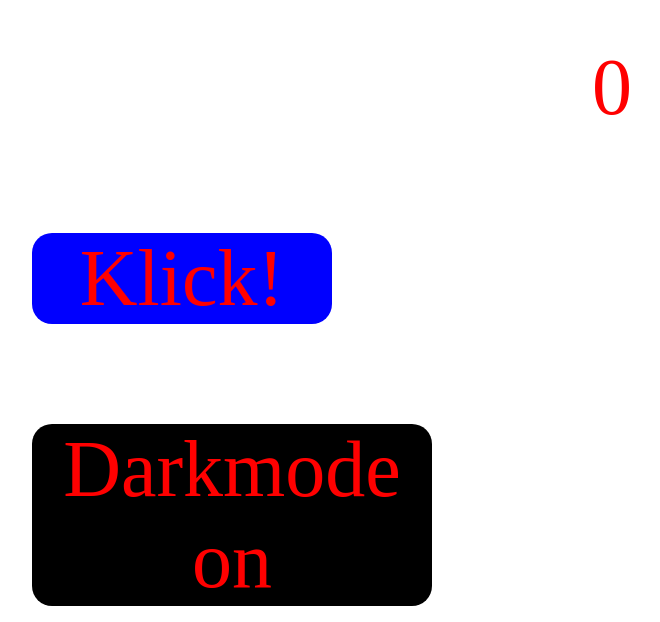
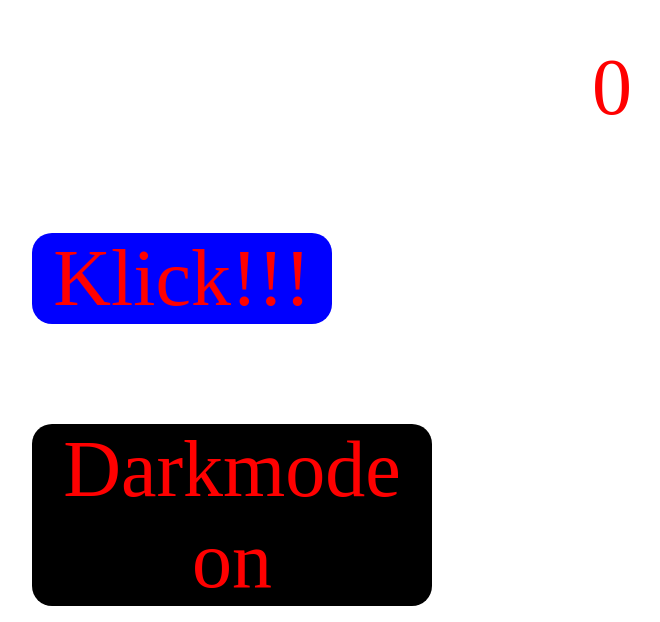
Before and after one commit to melavl/melavl.github.io, a plain HTML site: page index.html in a window 1280 px wide. Shown: the part 178-800 px from the top of the page, without its empty margins (28-688 px from the left). Drawn offline with Linux system fonts and the light colour scheme.

Commit message:
Update index.html

```diff
--- a/index.html
+++ b/index.html
@@ -11,7 +11,7 @@
 </div>
 
 <div class="button">
-  <p>Klick!</p>
+  <p>Klick!!!</p>
 </div>
 
 <div class="darkmode">
```
